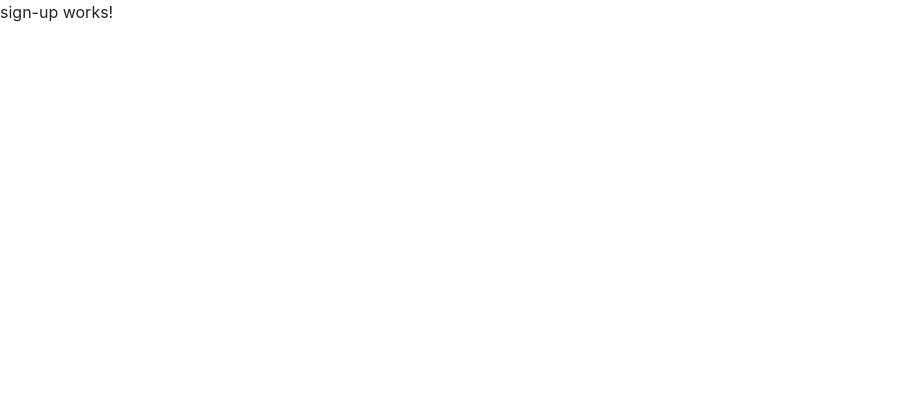
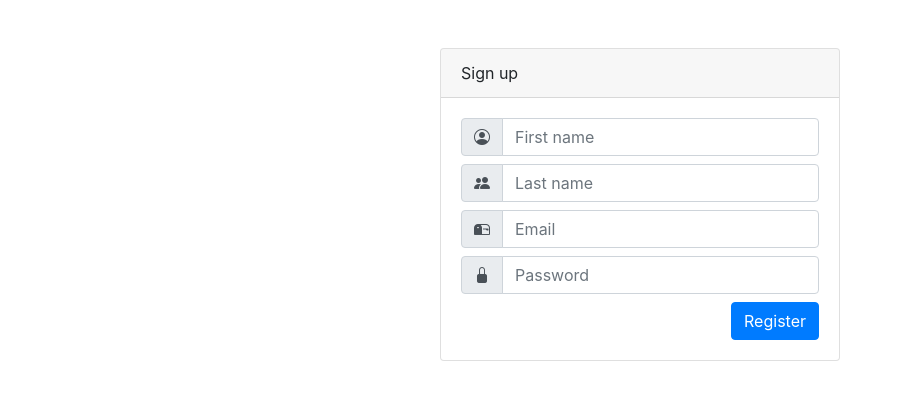
Before and after one commit to CaiZhe/fedex-project, an Angular app: page /sign-up in a window 1280 px wide. Shown: the top 400 px of the page, without its empty margins (0-902 px from the left). Built offline with nearby package versions, Linux system fonts and the light colour scheme.

Commit message:
Add sign up form

```diff
--- a/src/app/app.component.html
+++ b/src/app/app.component.html
@@ -1 +1,3 @@
-<router-outlet></router-outlet>
+<div class="container mt-5">
+  <router-outlet></router-outlet>
+</div>
--- a/src/app/sign-up/sign-up.component.html
+++ b/src/app/sign-up/sign-up.component.html
@@ -1 +1,60 @@
-<p>sign-up works!</p>
+<div class="sign-up-container mx-auto">
+  <div class="card">
+    <div class="card-header">Sign up</div>
+    <div class="card-body">
+      <div class="input-group mb-2 mr-sm-2">
+        <div class="input-group-prepend">
+          <div class="input-group-text">
+            <i class="bi bi-person-circle"></i>
+          </div>
+        </div>
+        <input
+          type="text"
+          class="form-control"
+          id="firstName"
+          placeholder="First name"
+        />
+      </div>
+      <div class="input-group mb-2 mr-sm-2">
+        <div class="input-group-prepend">
+          <div class="input-group-text">
+            <i class="bi bi-people-fill"></i>
+          </div>
+        </div>
+        <input
+          type="text"
+          class="form-control"
+          id="lastName"
+          placeholder="Last name"
+        />
+      </div>
+      <div class="input-group mb-2 mr-sm-2">
+        <div class="input-group-prepend">
+          <div class="input-group-text">
+            <i class="bi bi-mailbox2"></i>
+          </div>
+        </div>
+        <input
+          type="email"
+          class="form-control"
+          id="email"
+          placeholder="Email"
+        />
+      </div>
+      <div class="input-group mb-2 mr-sm-2">
+        <div class="input-group-prepend">
+          <div class="input-group-text">
+            <i class="bi bi-lock-fill"></i>
+          </div>
+        </div>
+        <input
+          type="password"
+          class="form-control"
+          id="password"
+          placeholder="Password"
+        />
+      </div>
+      <button class="btn btn-primary d-flex ml-auto">Register</button>
+    </div>
+  </div>
+</div>
--- a/src/app/sign-up/sign-up.component.sass
+++ b/src/app/sign-up/sign-up.component.sass
@@ -0,0 +1,2 @@
+.sign-up-container
+    max-width: 400px
```
